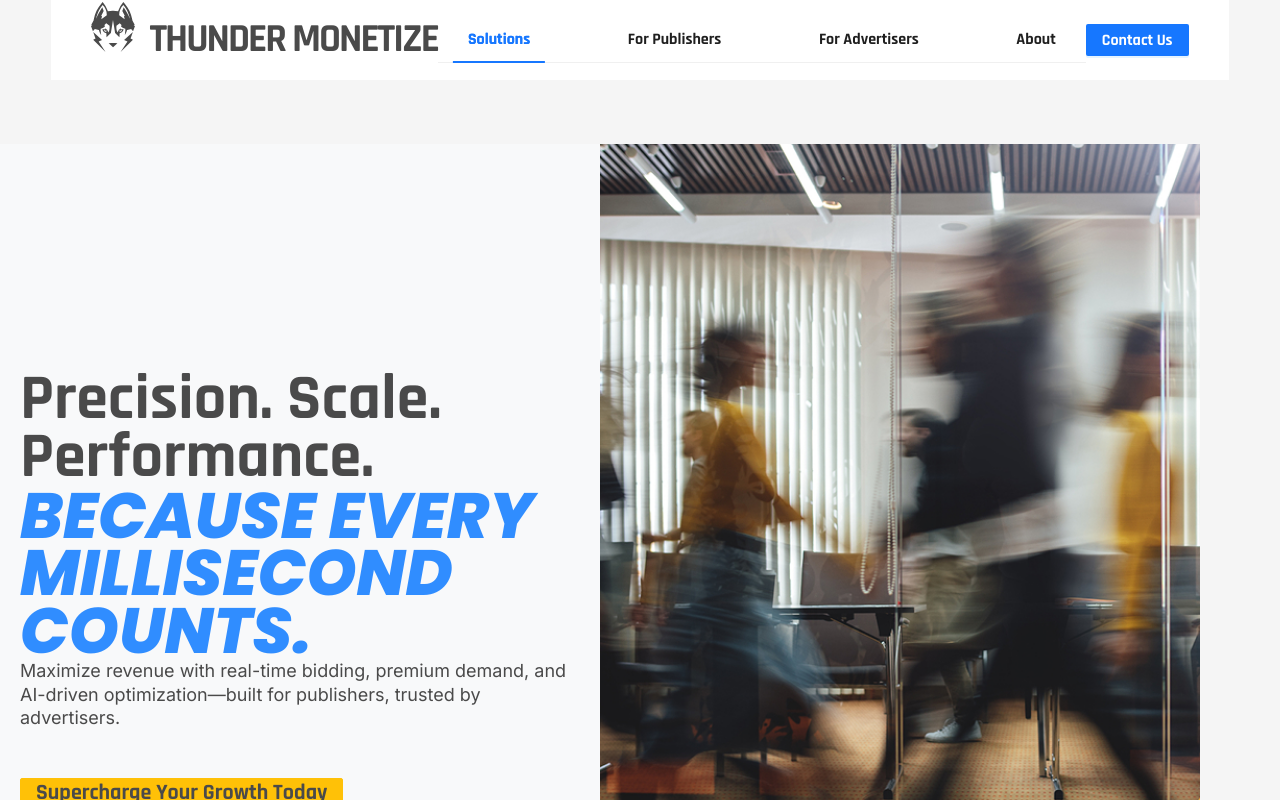
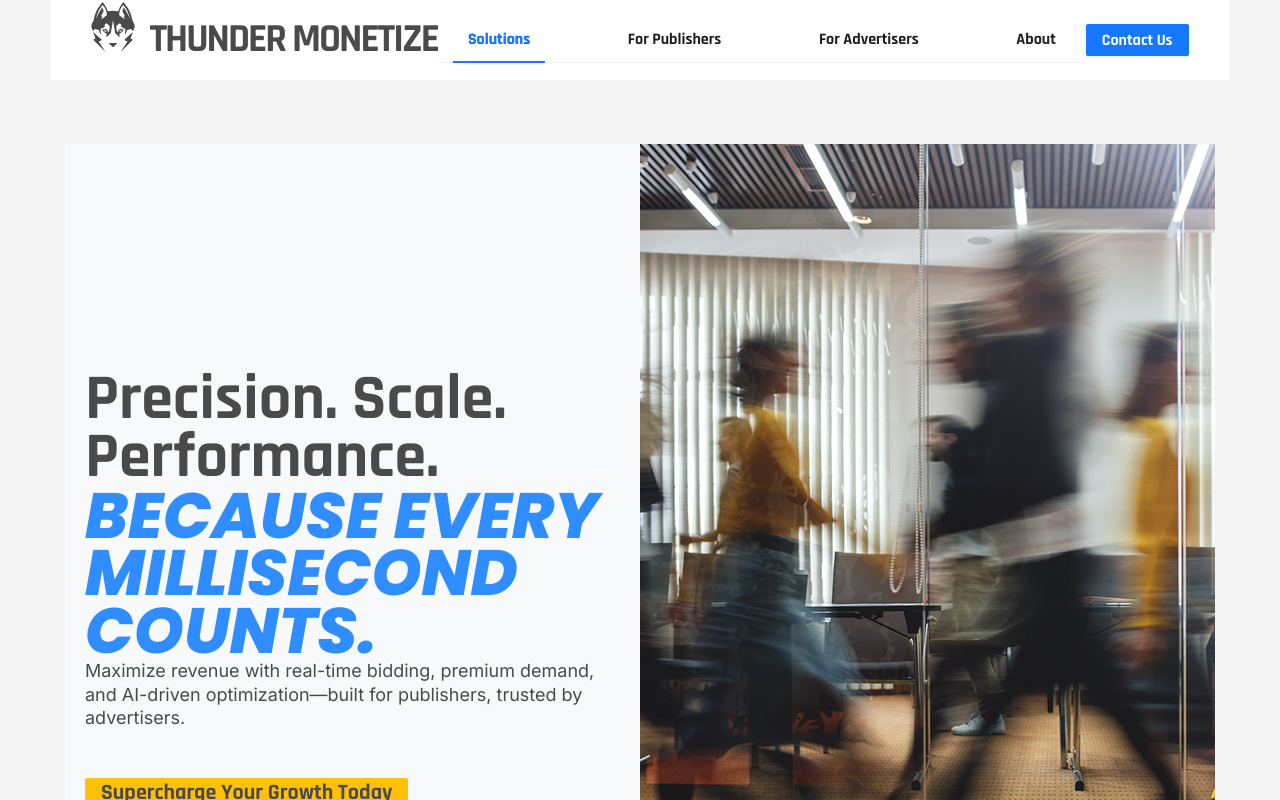
Before and after one commit to jwong65/vite-react-site, a React (Vite) app: page / in a window 1280 px wide. Shown: the top 800 px of the page. Built offline with nearby package versions, Linux system fonts and the light colour scheme.

Commit message:
Added wrapper and adjusted the home container to make sure it is centered.

```diff
--- a/src/pages/home.css
+++ b/src/pages/home.css
@@ -1,13 +1,23 @@
 @import url('https://fonts.googleapis.com/css2?family=Inter:wght@400&family=Poppins:ital,wght@0,400;0,700;1,800&family=Rajdhani:wght@300;400;500;600;700&display=swap');
+
+.page-wrapper {
+    width: 100%;
+    display: flex;
+    flex-direction: column;
+    align-items: center;
+    max-width: 1200px;
+    margin: 0 auto;
+}
 
 .home-container{
     flex-shrink: 0;
     background: var(--Primary-Arctic-White, #F8F9FA);
     position: relative;
     max-width: 100%;
-    margin: 0;
+    margin: 0 auto;
     padding: 0;
     overflow: hidden;
+    justify-content: center;
 }
 
 .background-image{
```
